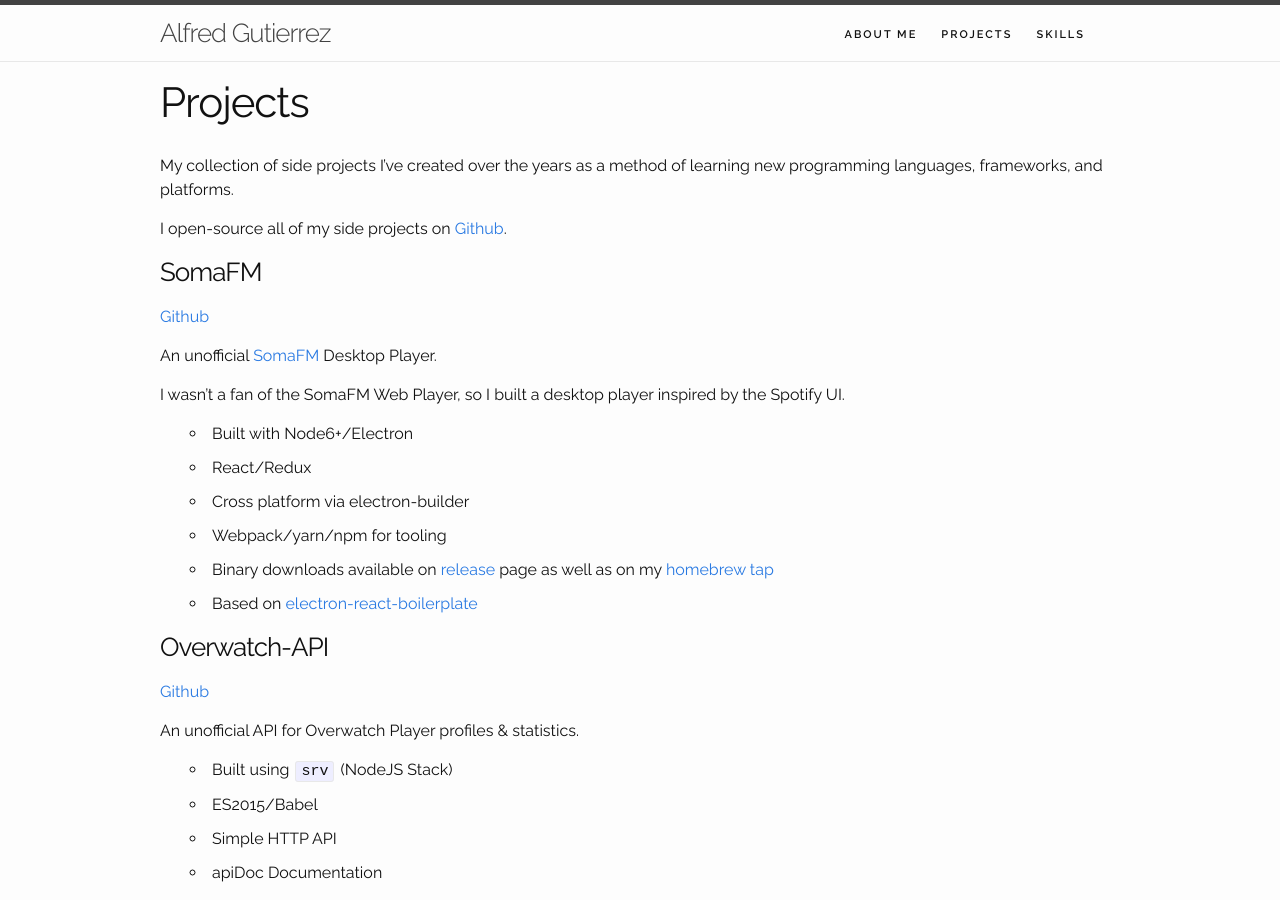
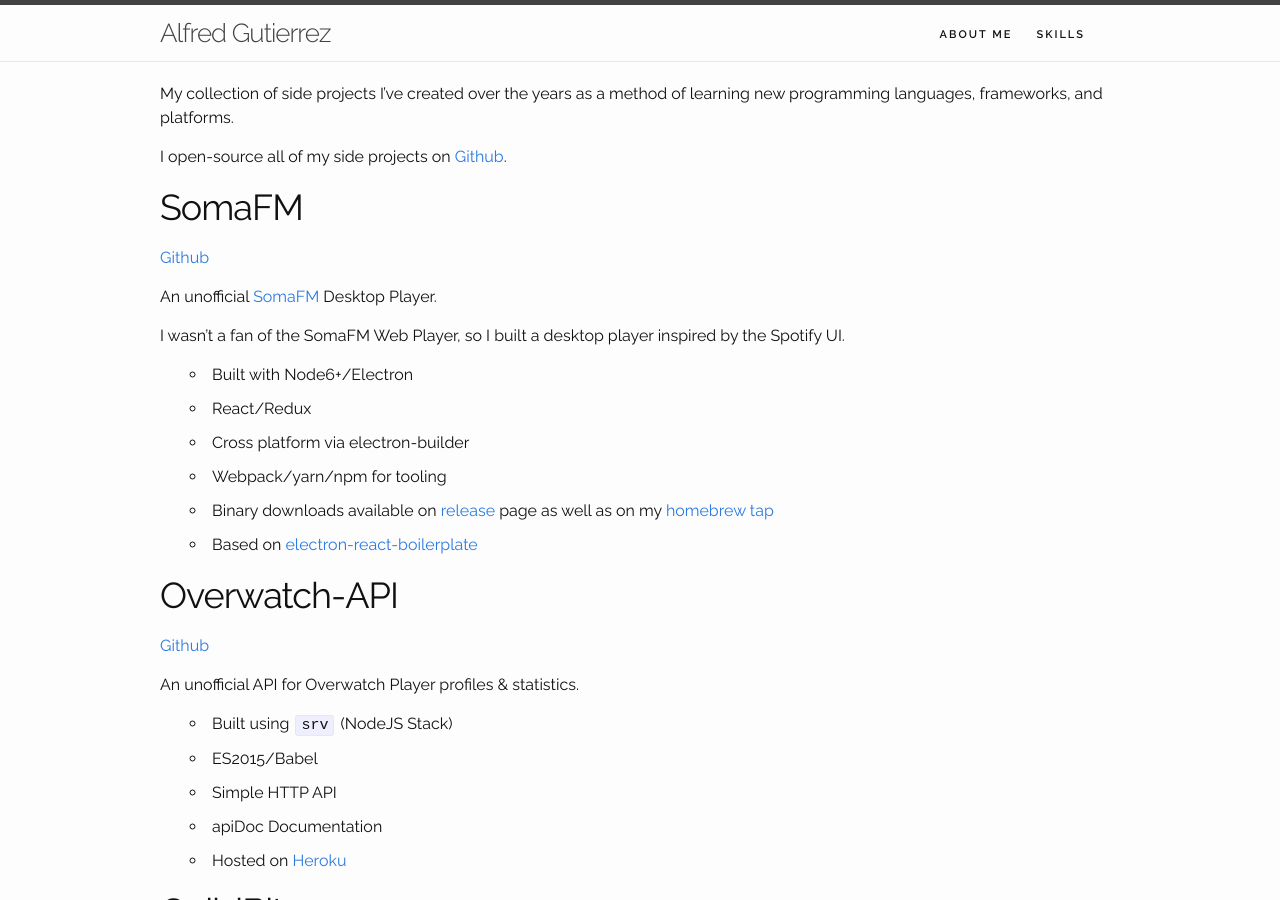
Before and after one commit to alfg/alfg.github.io, a Jekyll site: the page built from projects.md, in a window 1280 px wide and 900 px high. Built offline with Jekyll 4.4.1, drawn with Linux system fonts in a browser that asks for light colours; our own code applies the rules of GitHub Pages for plain Markdown files.

Commit message:
Update projects.md

```diff
--- a/projects.md
+++ b/projects.md
@@ -1,6 +1,5 @@
 ---
-title: Projects
-permalink: /projects/
+layout: default
 ---
 
 My collection of side projects I've created over the years as a method of learning new programming languages,
```
